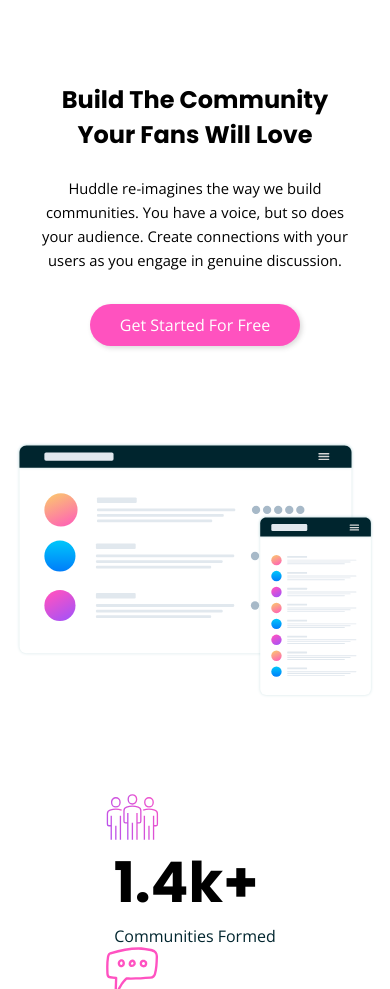
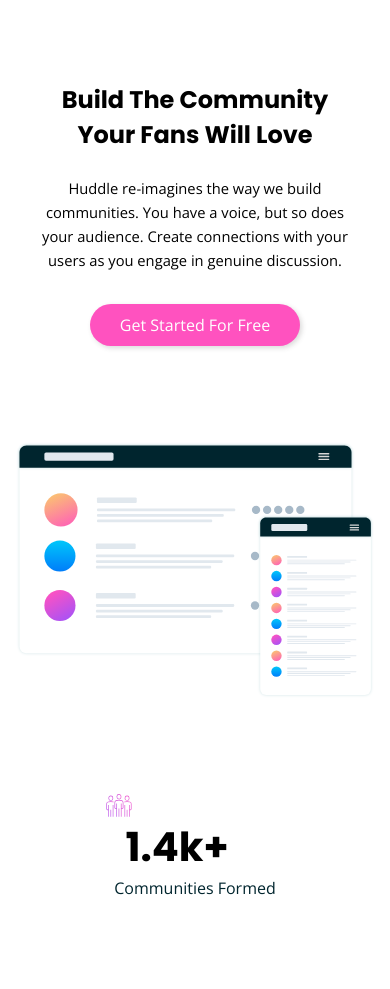
Before and after one commit to jadesolayo/huddle-landing-page-with-curved-sections-master, a plain HTML site: page index.html in a window 390 px wide. Shown: the part 70-1059 px from the top of the page. Drawn offline with nearby package versions, Linux system fonts and the light colour scheme.

Commit message:
modified style.scss

```diff
--- a/index.html
+++ b/index.html
@@ -38,7 +38,6 @@
             <img
               src="./images/icon-communities.svg"
               alt="coomunities-icon"
-              width="30%"
             />
             <h1 class="stats-h1">1.4k+</h1>
             <p class="stats-p">Communities Formed</p>
@@ -47,7 +46,6 @@
             <img
               src="./images/icon-messages.svg"
               alt="message-icon"
-              width="30%"
             />
             <h1 class="stats-h1">2.7m+</h1>
             <p class="stats-p">Messages Sent</p>
--- a/scss/style.scss
+++ b/scss/style.scss
@@ -55,7 +55,7 @@
       @include u.ff-heading($font-size: 2.2rem);
       @media (max-width: 700px) {
         text-align: center;
-        width: 90%;
+        width: 80%;
         @include u.ff-heading($font-size: 1.5rem);
         margin-inline: inherit;
       }
@@ -99,13 +99,32 @@
             @media (max-width: 700px) {
               flex-direction: column;
             }
+            .community{
+              @media (max-width: 700px) {
+               margin-bottom: 6rem;
+              }
+            }
+            img{
+              width: 30%;
+              @media (max-width: 700px) {
+                width: 15%;
+              }
+            }
 
       .stats-h1 {
         @include u.ff-heading($font-size: 3.5rem);
+        @media (max-width: 700px) {
+          @include u.ff-heading($font-size: 2.5rem);
+
+        }
       }
       .stats-p {
         @include u.ff-body($font-size: 1rem);
         color: var(--DarkCyan);
+      }
+      @media (max-width: 700px) {
+        @include u.ff-heading($font-size: 2.5rem);
+
       }
     }
   }
```
Also changed, not shown: css/style.css, 1 other file.
